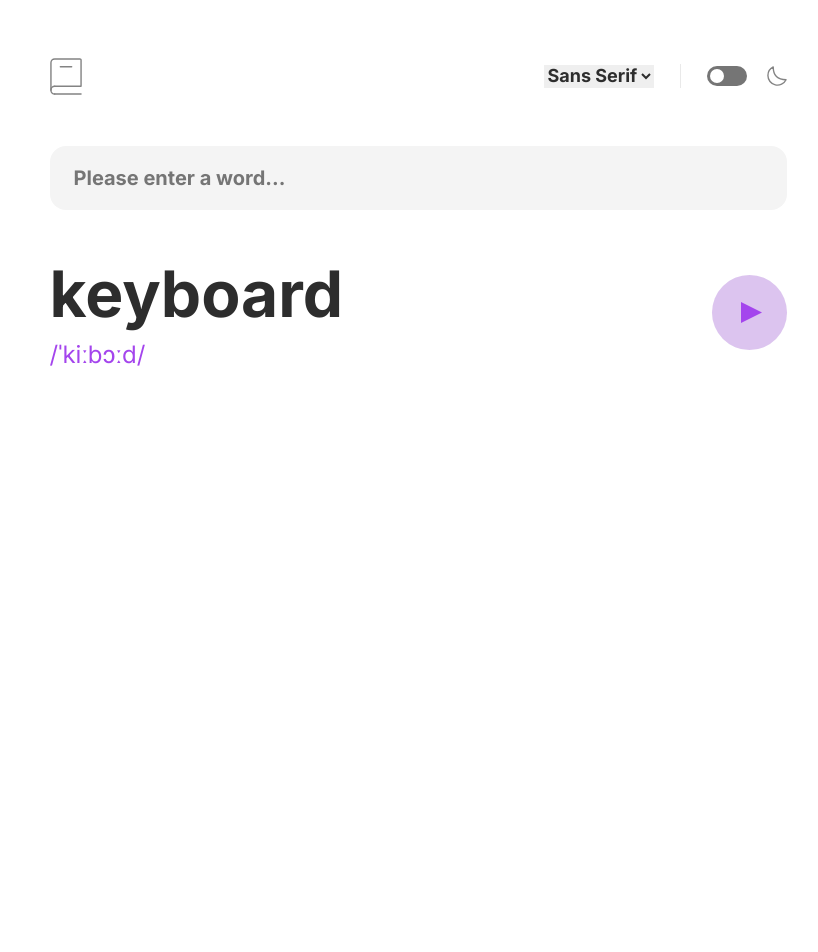
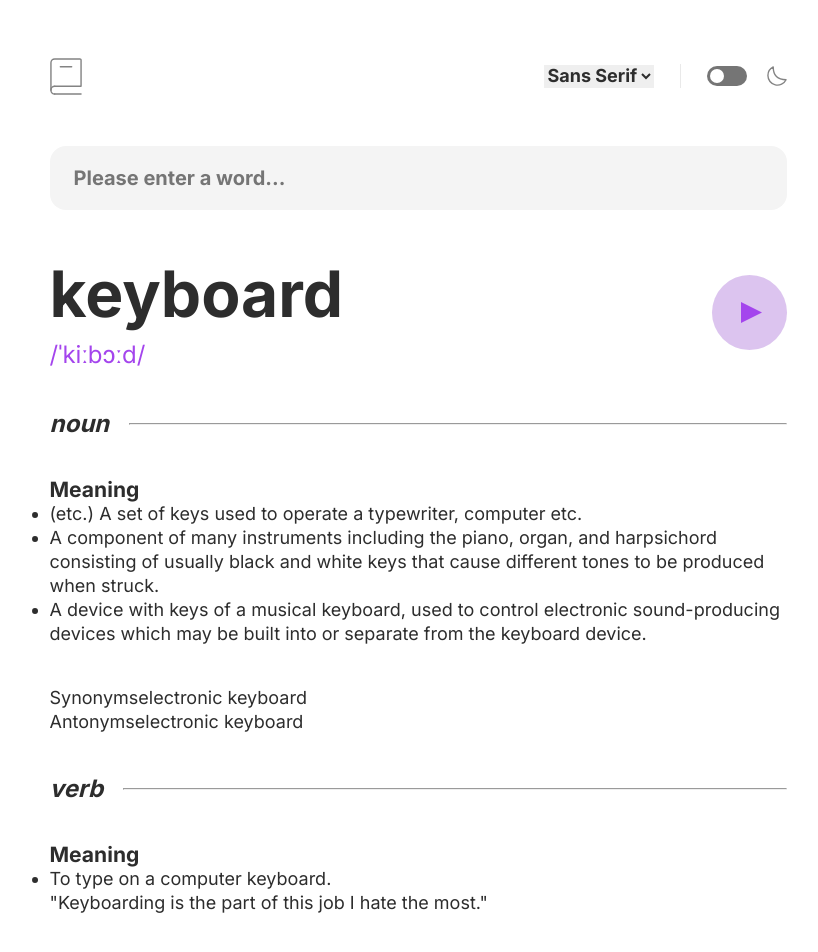
Before and after one commit to VladimirVolvakov/wed-dictionary-app, a React (Vite) app: page / in a window 1280 px wide. Shown: the top 952 px of the page, without its empty margins (222-1040 px from the left). Before the commit the page ends 800 px from the top, so only its background shows below. Built offline with nearby package versions, Linux system fonts and the light colour scheme.

Commit message:
feat: add markup & styles for Meanings component

```diff
--- a/src/App.jsx
+++ b/src/App.jsx
@@ -4,6 +4,7 @@ import Main from "./ui/Main";
 import Wrapper from "./ui/Wrapper";
 
 function App() {
+
   return (
     <>
       <GlobalStyles />
--- a/src/ui/Main.jsx
+++ b/src/ui/Main.jsx
@@ -1,6 +1,7 @@
 import styled from "styled-components";
 import SearchInput from "./SearchInput";
 import WordHeader from "./WordHeader";
+import Meanings from "./Meanings";
 
 const StyledMain = styled.main`
   width: 100%;
@@ -13,6 +14,7 @@ const Main = () => {
     <StyledMain>
       <SearchInput />
       <WordHeader />
+      <Meanings />
     </StyledMain>
   );
 };
--- /dev/null
+++ b/src/ui/Meanings.jsx
@@ -0,0 +1,130 @@
+import styled from "styled-components";
+
+const StyledMeanings = styled.section`
+  padding: 4rem 0;
+  display: flex;
+  flex-direction: column;
+  gap: 4rem;
+`;
+
+const Meaning = styled.div`
+  display: flex;
+  flex-direction: column;
+  gap: 4rem;
+`;
+
+const PartOfSpeech = styled.div`
+  display: flex;
+  align-items: center;
+  gap: 2rem;
+`;
+
+const PartOfSpeechTitle = styled.h2`
+  font-family: var(--font-sans-serif);
+  font-size: var(--f-size-heading-md);
+  line-height: var(--line-height-heading-md);
+  font-style: italic;
+  font-weight: 700;
+  color: var(--color-grey-darker);
+`;
+
+const HorizontalRule = styled.hr`
+  color: var(--color-grey-light);
+  height: 1px;
+  flex: 1;
+`;
+
+const MeaningsList = styled.div``;
+
+const MeaningListTitle = styled.h3``;
+
+const DefinitionsList = styled.ul``;
+
+const DefinitionItem = styled.li``;
+
+const Definition = styled.p``;
+
+const RelatedDefinitions = styled.div``;
+
+const DefinitionTypes = styled.div``;
+
+const TypeTitle = styled.span``;
+
+const TypeExample = styled.span``;
+
+const Meanings = () => {
+  return (
+    <StyledMeanings>
+      <Meaning>
+        <PartOfSpeech>
+          <PartOfSpeechTitle>noun</PartOfSpeechTitle>
+          <HorizontalRule />
+        </PartOfSpeech>
+        <MeaningsList>
+          <MeaningListTitle>Meaning</MeaningListTitle>
+          <DefinitionsList>
+            <DefinitionItem>
+              <Definition>
+                (etc.) A set of keys used to operate a typewriter, computer etc.
+              </Definition>
+            </DefinitionItem>
+            <DefinitionItem>
+              <Definition>
+                A component of many instruments including the piano, organ, and
+                harpsichord consisting of usually black and white keys that
+                cause different tones to be produced when struck.
+              </Definition>
+            </DefinitionItem>
+            <DefinitionItem>
+              <Definition>
+                A device with keys of a musical keyboard, used to control
+                electronic sound-producing devices which may be built into or
+                separate from the keyboard device.
+              </Definition>
+            </DefinitionItem>
+          </DefinitionsList>
+        </MeaningsList>
+        <RelatedDefinitions>
+          <DefinitionTypes>
+            <TypeTitle>Synonyms</TypeTitle>
+            <TypeExample>electronic keyboard</TypeExample>
+          </DefinitionTypes>
+          <DefinitionTypes>
+            <TypeTitle>Antonyms</TypeTitle>
+            <TypeExample>electronic keyboard</TypeExample>
+          </DefinitionTypes>
+        </RelatedDefinitions>
+      </Meaning>
+
+      <Meaning>
+        <PartOfSpeech>
+          <PartOfSpeechTitle>verb</PartOfSpeechTitle>
+          <HorizontalRule />
+        </PartOfSpeech>
+        <MeaningsList>
+          <MeaningListTitle>Meaning</MeaningListTitle>
+          <DefinitionsList>
+            <DefinitionItem>
+              <Definition>To type on a computer keyboard.</Definition>
+              <Definition>
+                &quot;Keyboarding is the part of this job I hate the most.&quot;
+              </Definition>
+            </DefinitionItem>
+          </DefinitionsList>
+        </MeaningsList>
+        <RelatedDefinitions>
+          <DefinitionTypes>
+            <TypeTitle>Synonyms</TypeTitle>
+            <TypeExample></TypeExample>
+          </DefinitionTypes>
+          <DefinitionTypes>
+            <TypeTitle>Antonyms</TypeTitle>
+            <TypeExample></TypeExample>
+          </DefinitionTypes>
+        </RelatedDefinitions>
+      </Meaning>
+    </StyledMeanings>
+  );
+};
+
+export default Meanings;
```
